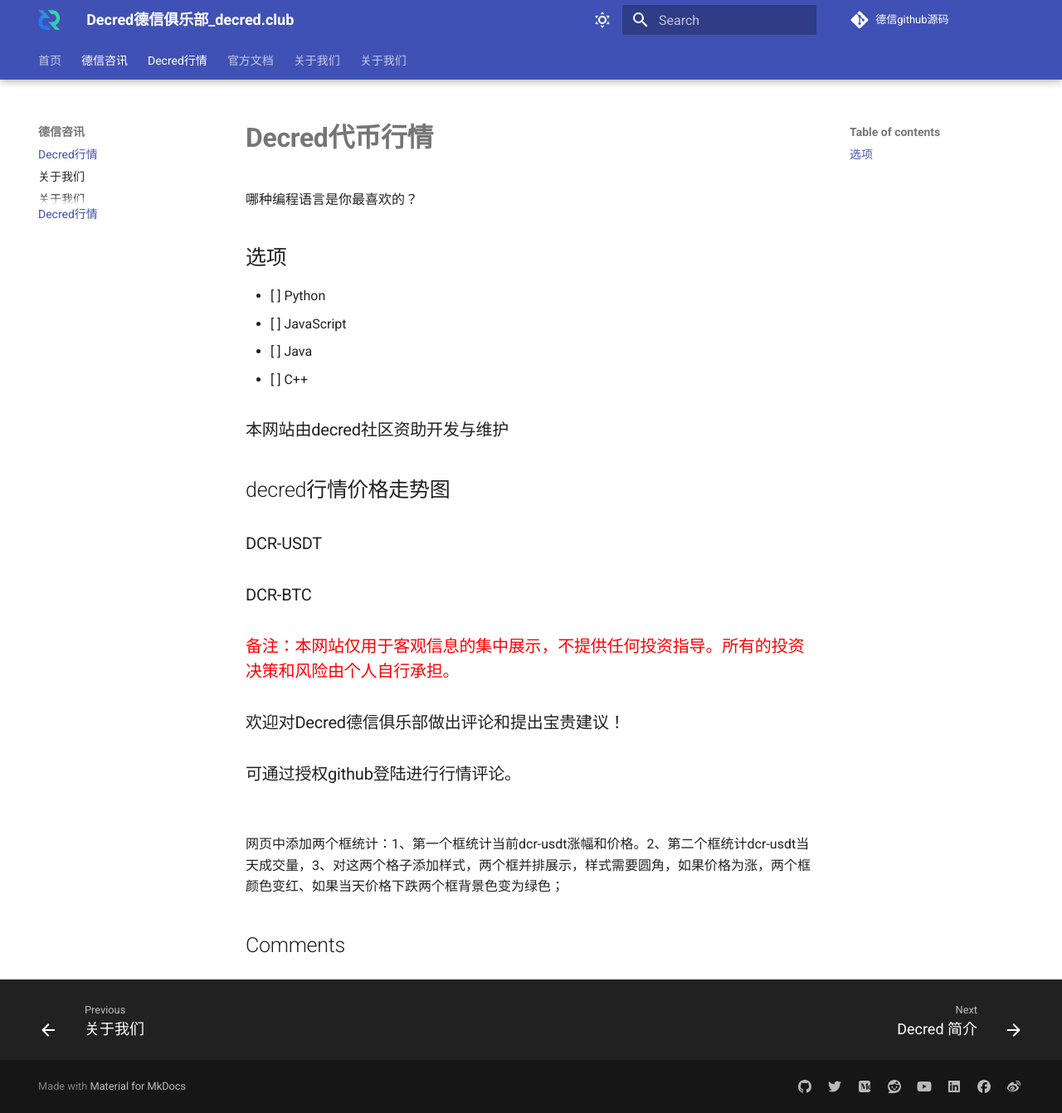
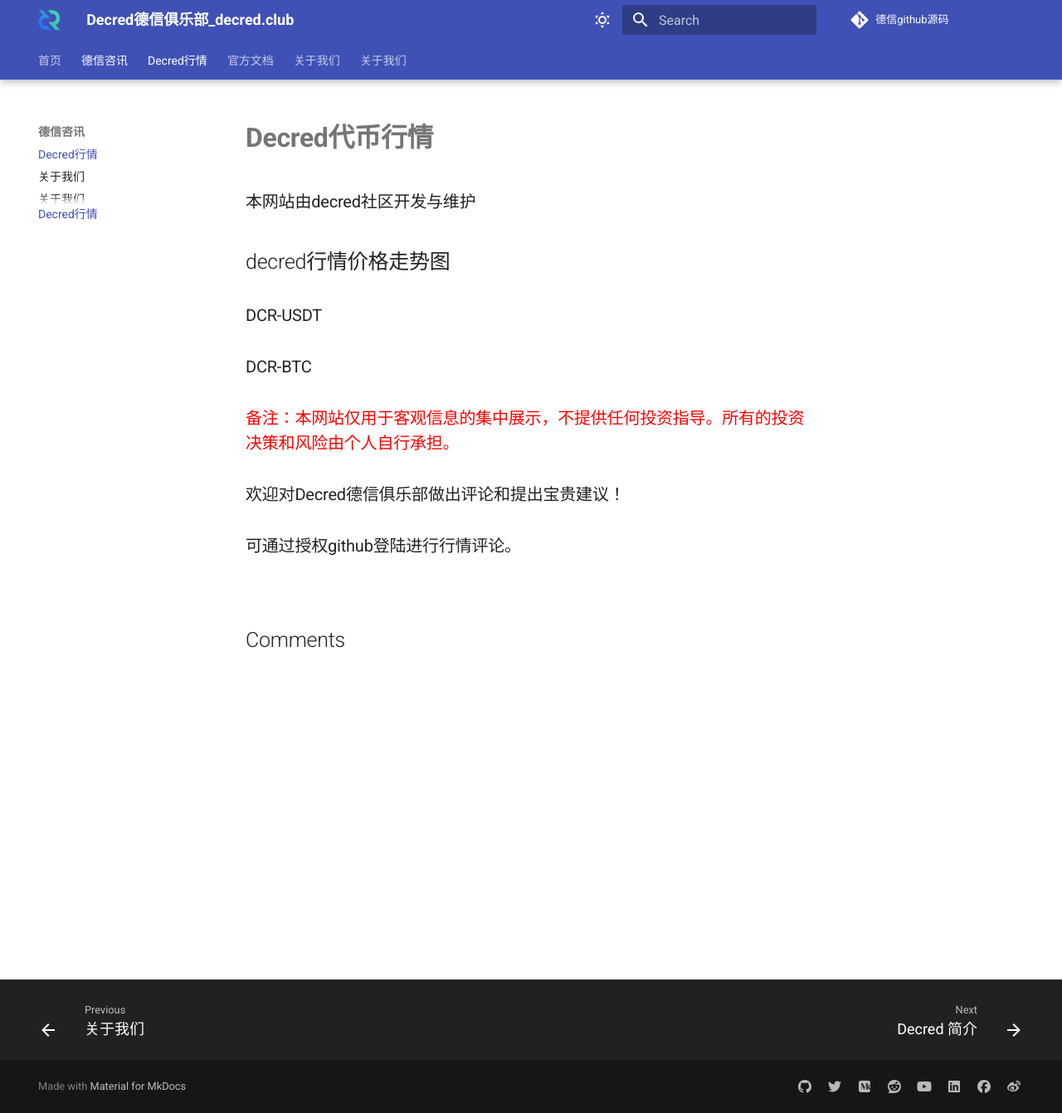
Before and after one commit to decredclub/decredclub, an MkDocs documentation site: the page built from docs/news/price/dcr-price.md, in a window 1280 px wide and 1342 px high. Shown: the whole window at 83% size. Built offline with MkDocs 1.6.1 and Material for MkDocs 9.7.7, drawn with Linux system fonts in a browser that asks for light colours; comment, search, counter and statistics services are not loaded.

Commit message:
Update dcr-price.md

```diff
--- a/docs/news/price/dcr-price.md
+++ b/docs/news/price/dcr-price.md
@@ -2,17 +2,7 @@
 
 # **Decred代币行情**
 
-哪种编程语言是你最喜欢的？
-
-## 选项
-
-- [ ] Python
-- [ ] JavaScript
-- [ ] Java
-- [ ] C++
-
-
-<h3 class="txt2">本网站由decred社区资助开发与维护</h3>
+<h3 class="txt2">本网站由decred社区开发与维护</h3>
 
 <!DOCTYPE html>
 <html>
@@ -170,7 +160,3 @@
       })
     })
   </script>
-
-
-
-  网页中添加两个框统计：1、第一个框统计当前dcr-usdt涨幅和价格。2、第二个框统计dcr-usdt当天成交量，3、对这两个格子添加样式，两个框并排展示，样式需要圆角，如果价格为涨，两个框颜色变红、如果当天价格下跌两个框背景色变为绿色；
```
